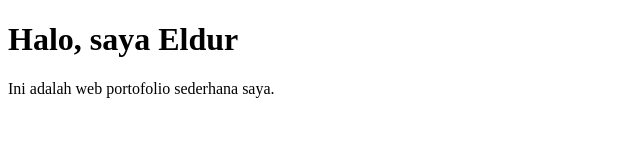
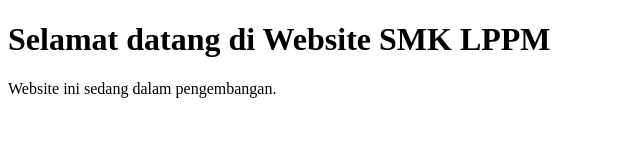
Before and after one commit to Eldur22/smklppm.github.io, a plain HTML site: page index.html in a window 1280 px wide. Shown: the whole page, without its empty margins (0-640 px from the left). Drawn offline with Linux system fonts and the light colour scheme.

Commit message:
Update index.html

```diff
--- a/index.html
+++ b/index.html
@@ -1,12 +1,11 @@
 <!DOCTYPE html>
-<html lang="en">
-<head>
-  <meta charset="UTF-8" />
-  <meta name="viewport" content="width=device-width, initial-scale=1.0" />
-  <title>SMK 1 LPPM</title>
-</head>
-<body>
-  <h1>Halo, saya Eldur</h1>
-  <p>Ini adalah web portofolio sederhana saya.</p>
-</body>
+<html>
+  <head>
+    <title>SMK LPPM</title>
+    <meta charset="UTF-8" />
+  </head>
+  <body>
+    <h1>Selamat datang di Website SMK LPPM</h1>
+    <p>Website ini sedang dalam pengembangan.</p>
+  </body>
 </html>
```
